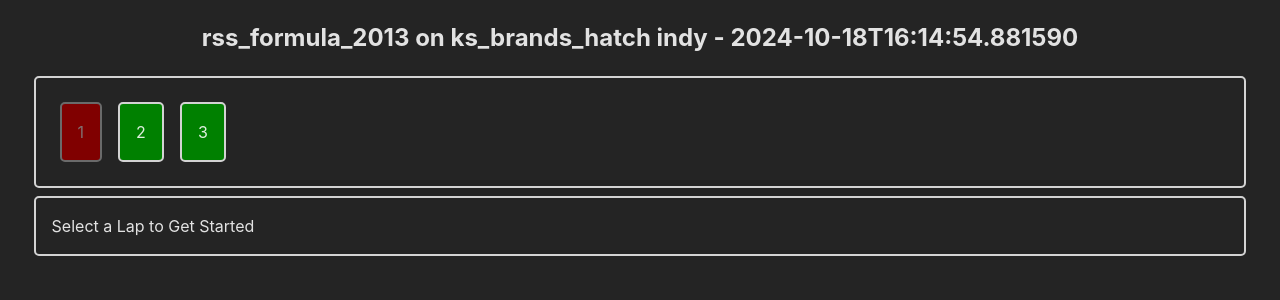
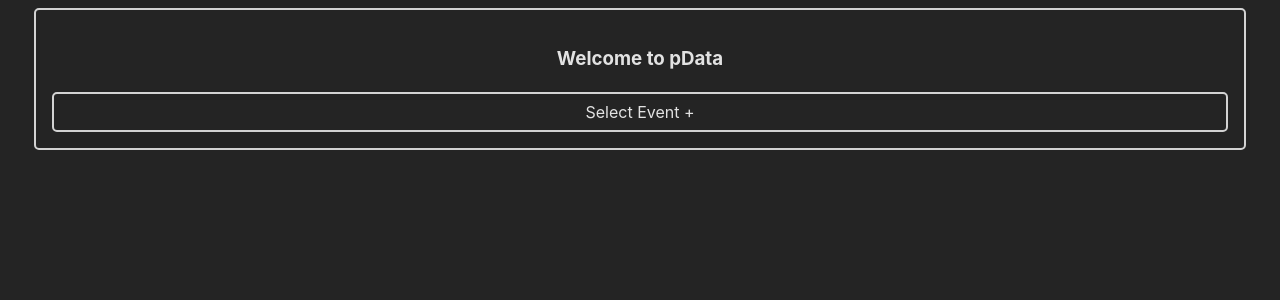
Before and after one commit to paskalwolski/pData-web, a React (Vite) app: page / in a window 1280 px wide. Shown: the top 300 px of the page. Built offline with nearby package versions, Linux system fonts and the light colour scheme.

Commit message:
Added primary event selection

```diff
--- a/src/App.tsx
+++ b/src/App.tsx
@@ -4,9 +4,12 @@ import "./App.css";
 import { exampleData } from "./assets/data";
 import LapCard from "./components/LapCard.component";
 import LapData from "./components/LapData.component";
+import LapSelector from "./components/LapSelector.component";
+import EventSelector from "./components/EventSelector.component";
 
 function App() {
-    const eventData = exampleData;
+    const [primaryEventData, setPrimaryEventData] = useState(null);
+    const [secondaryEventData, setSecondaryEventData] = useState(exampleData);
     const [primaryLap, setPrimaryLap] = useState(null);
     const [secondaryLap, setSecondaryLap] = useState(null);
 
@@ -21,70 +24,53 @@ function App() {
         }
     }, [secondaryLap]);
 
-    const sanitizeLap = (lap) => {
-        lap.lap_data.reduce((oLap, nLap, i) => {
-            if (!nLap) {
-                lap.lap_data[i] = oLap;
-                return oLap;
-            }
-            return nLap;
-        });
-        return lap;
-    };
-
     return (
         <>
-            <h2>
-                {eventData.car} on {eventData.track} - {eventData.eventTime}
-            </h2>
             <div
                 className="card"
                 style={{
                     display: "flex",
-                    flexDirection: "row",
+                    flexDirection: "column",
                     justifyContent: "space-between",
                 }}
             >
-                <div id="primaryLapSelector" style={{ display: "flex" }}>
-                    {eventData.laps.map((lap, i) => {
-                        return (
-                            <LapCard
-                                key={i}
+                {primaryEventData ? (
+                    <>
+                        <b>
+                            {primaryEventData.car} on {primaryEventData.track}
+                        </b>
+                        <div
+                            style={{
+                                display: "flex",
+                                flexDirection: "row",
+                                justifyContent: "space-between",
+                            }}
+                        >
+                            <LapSelector
                                 {...{
-                                    lapData: lap,
-                                    isFastestLap:
-                                        lap?.lap_number ===
-                                        eventData.fastestLap,
-                                }}
-                                onClick={() => {
-                                    setPrimaryLap(sanitizeLap(lap));
+                                    eventData: primaryEventData,
+                                    onClick: setPrimaryLap,
                                 }}
                             />
-                        );
-                    })}
-                </div>
-                {primaryLap && (
-                    <div id="secondaryLapSelector" style={{ display: "flex" }}>
-                        {eventData.laps.map((lap, i) => {
-                            return (
-                                <LapCard
-                                    key={i}
+                            {secondaryEventData && (
+                                <LapSelector
                                     {...{
-                                        lapData: lap,
-                                        isFastestLap:
-                                            lap?.lap_number ===
-                                            eventData.fastestLap,
-                                    }}
-                                    onClick={() => {
-                                        setSecondaryLap(sanitizeLap(lap));
+                                        eventData: secondaryEventData,
+                                        onClick: setSecondaryLap,
                                     }}
                                 />
-                            );
-                        })}
+                            )}
+                        </div>
+                    </>
+                ) : (
+                    <div>
+                        <h3>Welcome to pData</h3>
+                        <EventSelector setEvent={setPrimaryEventData} />
                     </div>
                 )}
             </div>
-            <LapData {...{ primaryLap, secondaryLap }} />
+
+            {primaryEventData && <LapData {...{ primaryLap, secondaryLap }} />}
         </>
     );
 }
--- /dev/null
+++ b/src/components/EventSelector.component.tsx
@@ -0,0 +1,89 @@
+import { useState } from "react";
+
+const EventSelector = ({ setEvent, isSecondary, existingEventData }) => {
+    const [selectedFile, setSelectedFile] = useState(null);
+    const [parsedFileData, setParsedFileData] = useState(null);
+    const [error, setError] = useState(null);
+
+    const handleFileSelect = (e) => {
+        const file = e.target.files[0];
+        setSelectedFile(e.target.files[0]);
+        const fr = new FileReader();
+        fr.onload = (e) => {
+            try {
+                const incomingEventData = JSON.parse(e.target.result); // Parse the JSON content
+
+                if (existingEventData) {
+                    // Ensure the car and track match
+                    if (incomingEventData.track !== existingEventData.track) {
+                        throw "Please choose an event that matches the selected track";
+                    }
+                }
+
+                setParsedFileData(incomingEventData); // Update state with parsed JSON data
+                setError(null); // Clear any previous errors
+            } catch (err) {
+                setError("Failed to parse JSON file"); // Handle parsing error
+                setParsedFileData(null);
+            }
+        };
+        fr.onerror = () => {
+            setError("Error reading the file");
+        };
+        fr.readAsText(file);
+    };
+
+    return (
+        <div
+            style={{
+                display: "flex",
+                flexDirection: "column",
+            }}
+        >
+            {parsedFileData && (
+                <b>
+                    {parsedFileData.car} on {parsedFileData.track}
+                </b>
+            )}
+            <label
+                htmlFor={"fileupload"}
+                style={{
+                    border: "2px solid lightgray",
+                    padding: "0.4em",
+                    borderRadius: "5px",
+                }}
+            >
+                {selectedFile ? "Change Selected Event" : "Select Event +"}
+            </label>
+            {selectedFile && (
+                <button
+                    onClick={() => {
+                        setEvent(parsedFileData);
+                    }}
+                    style={{
+                        border: "2px solid darkgreen",
+                        backgroundColor: "green",
+                        margin: "2px",
+                        borderRadius: "5px",
+                    }}
+                >
+                    Confirm {isSecondary ? "Secondary" : "Primary"} Event
+                </button>
+            )}
+            {error && (
+                <div className="card" style={{ color: "red" }}>
+                    {error}
+                </div>
+            )}
+            <input
+                id={`fileupload`}
+                type="file"
+                accept=".json"
+                style={{ display: "none" }}
+                onChange={handleFileSelect}
+            />
+        </div>
+    );
+};
+
+export default EventSelector;
--- a/src/components/LapCard.component.tsx
+++ b/src/components/LapCard.component.tsx
@@ -21,8 +21,11 @@ const LapCard = ({ lapData, isFastestLap, ...props }) => {
     };
 
     return (
-        <div onClick={lapData.discard ? null : props?.onClick}>
-            {<div className={getLapClass(lapData)}>{lapData.lap_number + 1}</div>}
+        <div
+            className={getLapClass(lapData)}
+            onClick={lapData.discard ? null : props?.onClick}
+        >
+            {lapData.lap_number + 1}
         </div>
     );
 };
--- /dev/null
+++ b/src/components/LapSelector.component.tsx
@@ -0,0 +1,35 @@
+import LapCard from "./LapCard.component";
+
+const LapSelector = ({ eventData, onClick }) => {
+    const sanitizeLap = (lap) => {
+        lap.lap_data.reduce((oLap, nLap, i) => {
+            if (!nLap) {
+                lap.lap_data[i] = oLap;
+                return oLap;
+            }
+            return nLap;
+        });
+        return lap;
+    };
+
+    return (
+        <div style={{ display: "flex" }}>
+            {eventData.laps.map((lap, i) => {
+                return (
+                    <LapCard
+                        key={i}
+                        {...{
+                            lapData: lap,
+                            isFastestLap:
+                                lap?.lap_number === eventData.fastestLap,
+                        }}
+                        onClick={() => {
+                            onClick(sanitizeLap(lap));
+                        }}
+                    />
+                );
+            })}
+        </div>
+    );
+};
+export default LapSelector;
```
